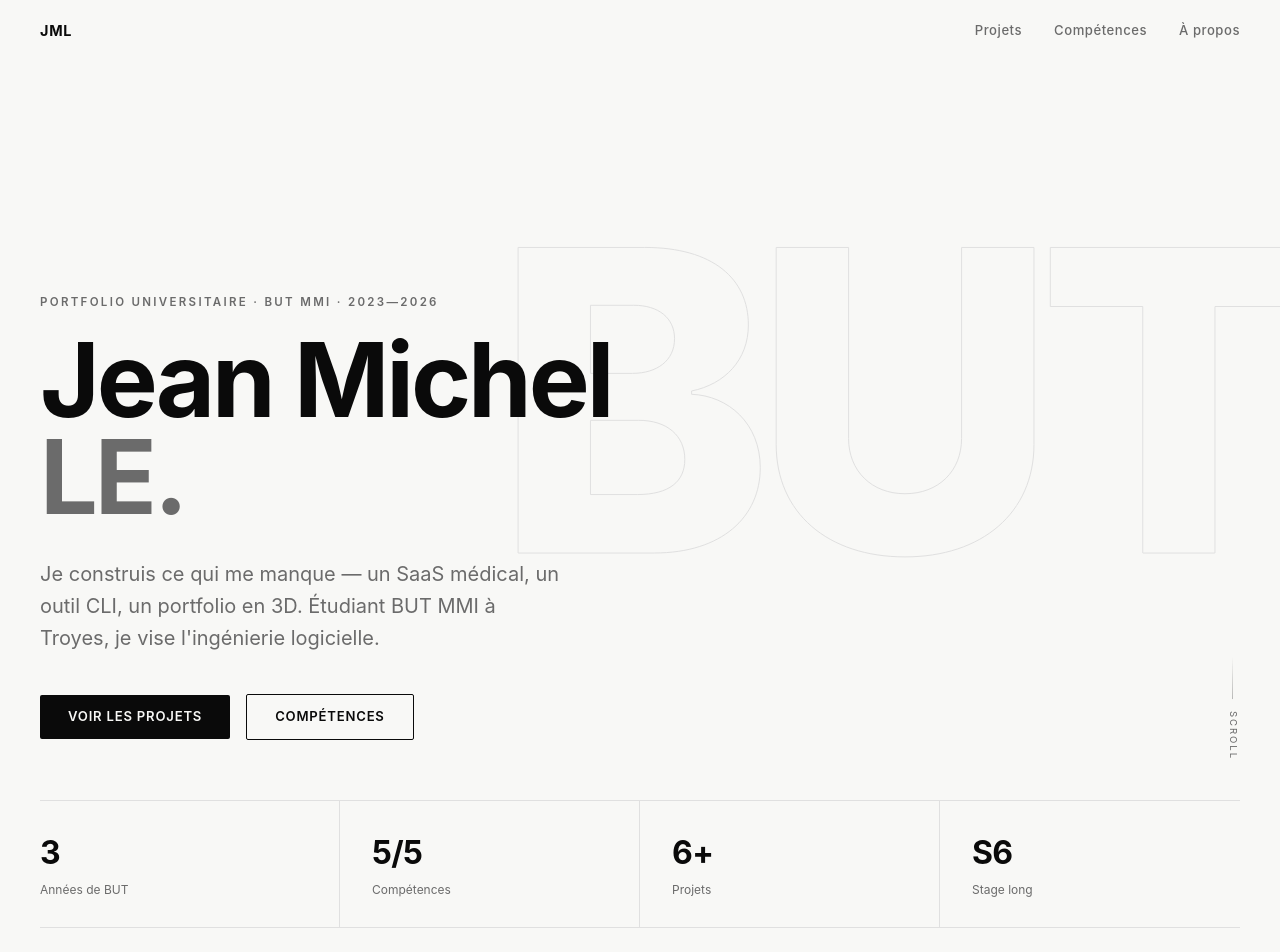
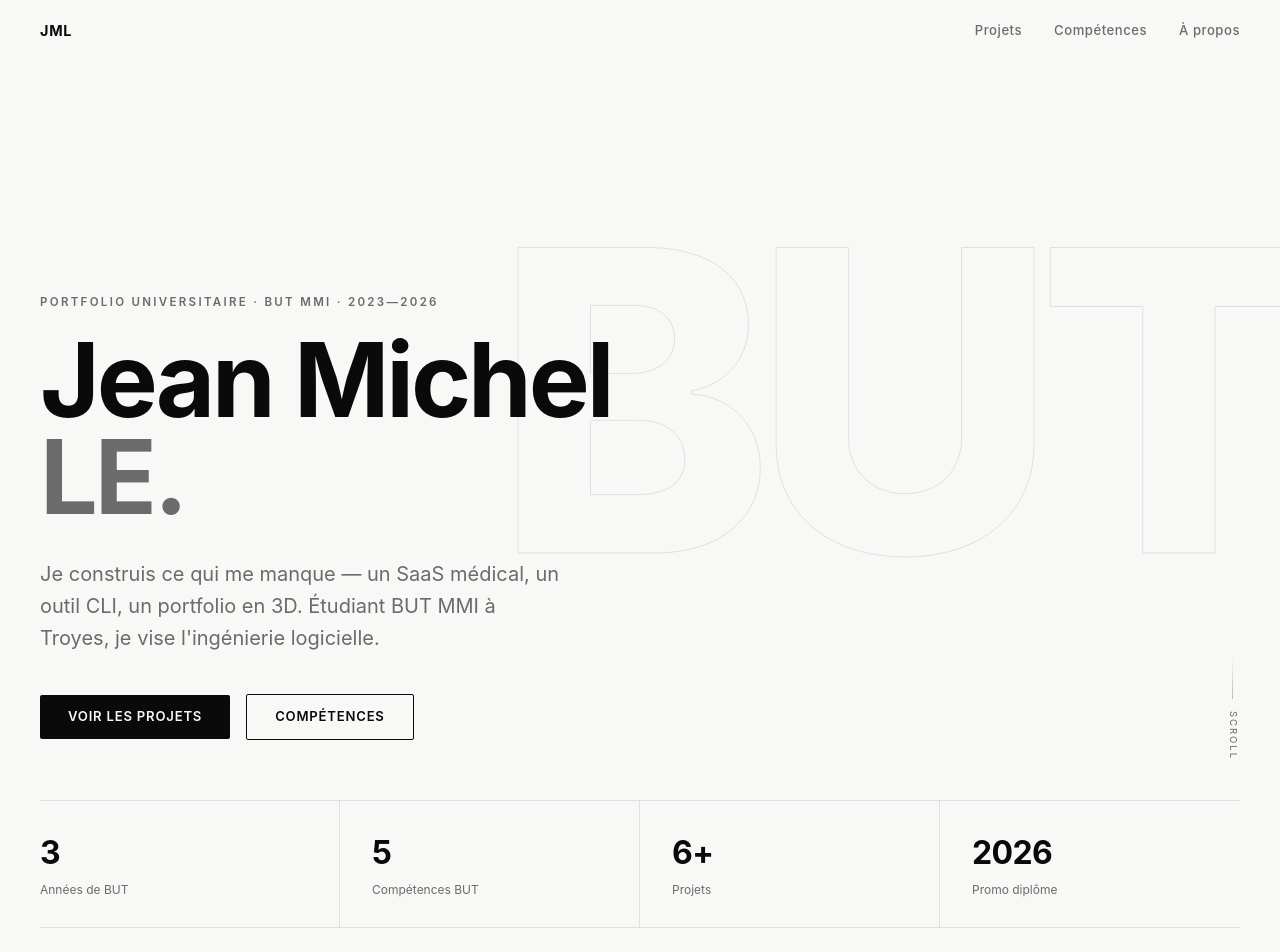
Before and after one commit to Hokoala/portfolio-uni, a Next.js app: page / in a window 1280 px wide. Shown: the top 952 px of the page. Built offline with nearby package versions, Linux system fonts and the light colour scheme.

Commit message:
fix: stats bar update

```diff
--- a/app/page.tsx
+++ b/app/page.tsx
@@ -108,9 +108,9 @@ function ParallaxHero() {
 function StatsBar() {
   const stats = [
     { value: "3", label: "Années de BUT" },
-    { value: "5/5", label: "Compétences" },
+    { value: "5", label: "Compétences BUT" },
     { value: "6+", label: "Projets" },
-    { value: "S6", label: "Stage long" },
+    { value: "2026", label: "Promo diplôme" },
   ];
   return (
     <Reveal direction="up">
```
